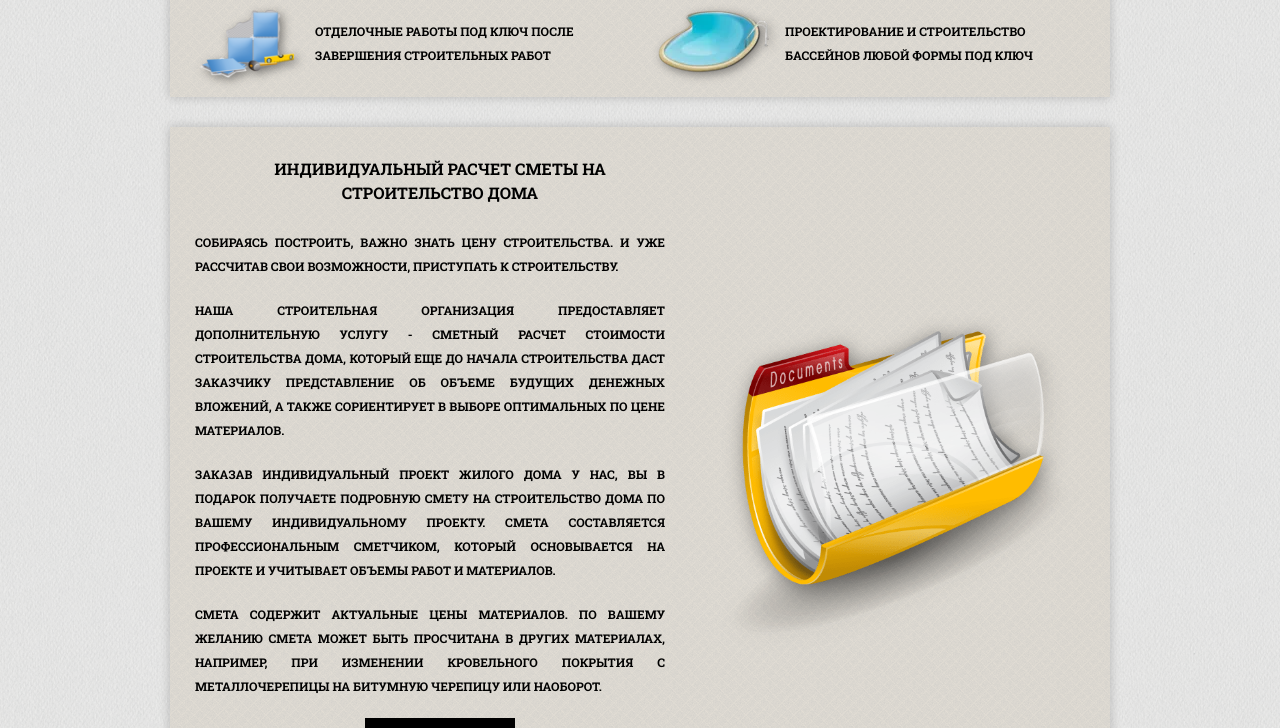
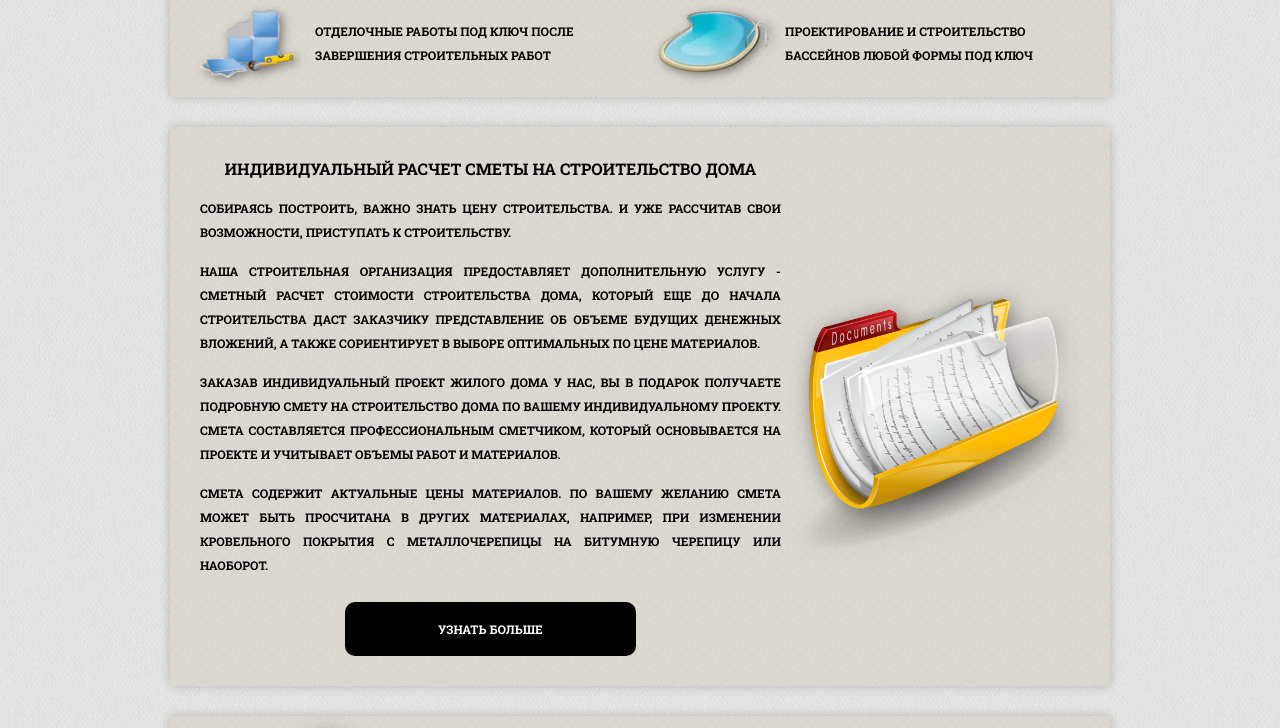
Before and after one commit to it-amalker/construction-company, a website: page src/index.html in a window 1280 px wide. Shown: the part 697-1425 px from the top of the page. Drawn offline with Linux system fonts and the light colour scheme.

Commit message:
added new content-block like fundamental block for all content

```diff
--- a/src/index.html
+++ b/src/index.html
@@ -49,7 +49,7 @@
   <main class="main-page">
     <section class="main-page__introduce introduce">
       <div class="introduce__logo">
-        <img class="introduce__logo-img" src="img/house_introduce.png" width="450" alt="Дом на лужайке">
+        <img class="introduce__logo-img" src="img/introduce-logo.png" alt="Дом на лужайке">
       </div>
       <div class="introduce-title__wrapper">
         <h1 class="introduce__title">Строительная организация «Свой Дом»</h1>
@@ -70,30 +70,30 @@
         <li class="services__item">Проектирование и строительство бассейнов любой формы под ключ</li>
       </ul>
     </section>
-    <section class="estimate main-page__block-margin">
-      <div class="estimate-content-wrapper">
-        <h3 class="estimate-title">Индивидуальный расчет сметы на строительство дома</h3>
-        <p class="estimate-description">Собираясь построить, важно знать цену строительства.
+    <section class="content-block main-page__block-margin">
+      <div class="content-block__wrapper">
+        <h3 class="content-block__title">Индивидуальный расчет сметы на строительство дома</h3>
+        <p class="content-block__description">Собираясь построить, важно знать цену строительства.
           И уже рассчитав свои возможности, приступать к строительству.
         </p>
-        <p class="estimate-description">Наша строительная организация предоставляет дополнительную
+        <p class="content-block__description">Наша строительная организация предоставляет дополнительную
           услугу - сметный расчет стоимости строительства дома, который еще до начала строительства
           даст заказчику представление об объеме будущих денежных вложений, а также сориентирует в
           выборе оптимальных по цене материалов.
         </p>
-        <p class="estimate-description">Заказав индивидуальный проект жилого дома у нас, вы в подарок
+        <p class="content-block__description">Заказав индивидуальный проект жилого дома у нас, вы в подарок
           получаете подробную смету на строительство дома по вашему индивидуальному проекту. Смета
           составляется профессиональным сметчиком, который основывается на проекте и учитывает объемы
           работ и материалов.
         </p>
-        <p class="estimate-description">Смета содержит актуальные цены материалов. По вашему желанию смета может
+        <p class="content-block__description">Смета содержит актуальные цены материалов. По вашему желанию смета может
           быть просчитана в других материалах, например, при изменении кровельного покрытия с металлочерепицы
           на битумную черепицу или наоборот.
         </p>
-        <a class="button" href="estimate.html">Узнать больше</a>
+        <a class="content-block__link-more" href="estimate.html">Узнать больше</a>
       </div>
-      <div class="estimate-logo">
-        <img src="img/estimate-logo.png" width="512px" height="512px" alt="Папка с документами">
+      <div class="content-block__logo">
+        <img class="content-block__logo-img" src="img/estimate-logo.png" alt="Папка с документами">
       </div>
     </section>
     <section class="construction main-page__block-margin">
--- /dev/null
+++ b/src/scss/components/_content-block.scss
@@ -0,0 +1,67 @@
+.content-block {
+  @include block;
+  display: flex;
+  align-items: center;
+  justify-content: space-between;
+  padding: 30px;
+
+  font-size: 12px;
+}
+
+.content-block__wrapper {
+  width: 66%;
+}
+
+.content-block__title {
+  margin-bottom: 15px;
+  font-size: 16px;
+  text-align: center;
+}
+
+.content-block__description {
+  margin-bottom: 15px;
+
+  text-align: justify;
+
+  &:last-of-type {
+    margin-bottom: 25px;
+  }
+}
+
+.content-block__link-more {
+  display: block;
+  width: 50%;
+  margin: 0 auto;
+  padding: 15px 20px;
+  box-sizing: border-box;
+
+  color: #ffffff;
+  text-align: center;
+
+  background-color: #000000;
+  border-radius: 10px;
+
+  transition: all 0.3s;
+
+  &:hover {
+    width: 55%;
+    background-color: #242424;
+  }
+
+  &:active {
+    color: rgba(255, 255, 255, 0.3);
+    background-color: #242424;
+  }
+}
+
+.content-block__logo {
+  width: 33%;
+}
+
+.content-block__logo-img {
+  display: block;
+  width: 350px;
+  height: auto;
+
+  filter: drop-shadow(3px 3px 10px rgba(32, 32, 31, 0.5));
+}
--- a/src/scss/style.scss
+++ b/src/scss/style.scss
@@ -13,4 +13,5 @@
 @import "components/main-page";
 @import "components/introduce";
 @import "components/services";
+@import "components/content-block";
 @import "components/main";
```
Also changed, not shown: src/css/style.css, src/css/style.min.css, src/img/house_introduce.png (deleted), src/img/introduce-logo.png (added), src/scss/components/_estimate.scss (added).
